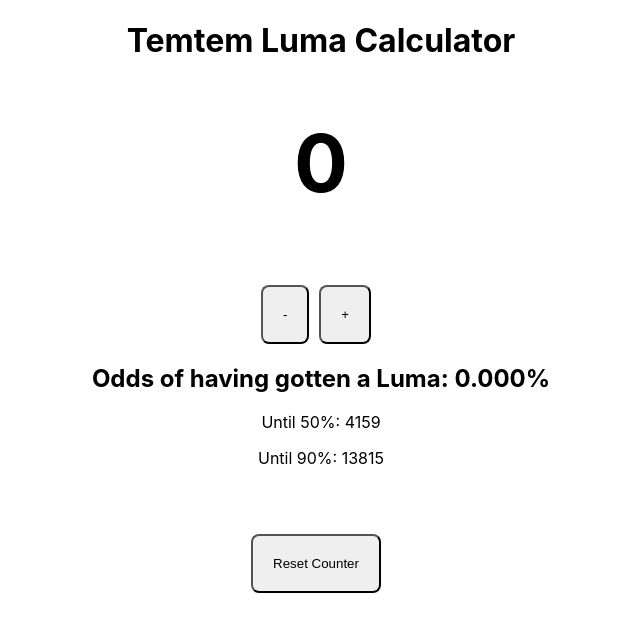
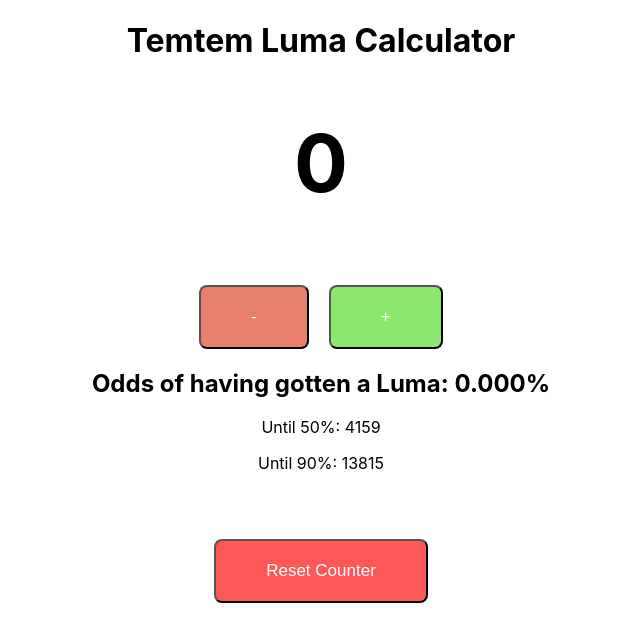
Before and after one commit to crispinonicky/luma-counter, a React (Create React App) app: page / in a window 1280 px wide. Shown: the top 642 px of the page, without its empty margins (319-959 px from the left). Built offline with nearby package versions, Linux system fonts and the light colour scheme.

Commit message:
basic styling

```diff
--- a/public/index.html
+++ b/public/index.html
@@ -7,7 +7,7 @@
     <meta name="theme-color" content="#000000" />
     <meta
       name="description"
-      content="Web site created using create-react-app"
+      content="Tool created to help calculate and track Luma odds"
     />
     <link rel="apple-touch-icon" href="%PUBLIC_URL%/logo192.png" />
     <!--
@@ -24,7 +24,7 @@
       work correctly both with client-side routing and a non-root public URL.
       Learn how to configure a non-root public URL by running `npm run build`.
     -->
-    <title>React App</title>
+    <title>Luma Calc</title>
   </head>
   <body>
     <noscript>You need to enable JavaScript to run this app.</noscript>
--- a/src/App.css
+++ b/src/App.css
@@ -38,15 +38,31 @@
 }
 
 button {
-  padding: 20px;
-  margin-right: 10px;
+  padding: 20px 50px;
   border-radius: 8px;
+  color: white;
+  font-size: 17px;
+}
+
+.add {
+  background-color: #8BE76D;
+}
+
+.subtract {
+  margin-right: 20px;
+  background-color: #E77F6D;
 }
 
 .reset {
   margin-top: 50px;
+  background-color: #FD5858;
 }
 
 .beeg {
   font-size: 5em;
 }
+
+.counter-buttons {
+  display: flex;
+  justify-content: center;
+}
--- a/src/components/Probability.jsx
+++ b/src/components/Probability.jsx
@@ -1,111 +1,127 @@
-import React, { Component } from 'react'
+import React, { Component } from "react";
 
 export default class Probability extends Component {
-
   state = {
     counter: 0,
     probability: "",
     lumaOdds: 0,
     until50: 4159,
     until90: 13815
+  };
+
+  reset = () => {
+    this.setState(
+      {
+        counter: 0
+      },
+      () => {
+        console.log("Successfully reset the counter");
+        console.log(this.state.counter);
       }
-
-  reset = () =>  {
-    this.setState({
-      counter: 0
-    }, ()=> {
-      console.log("Successfully reset the counter")
-      console.log(this.state.counter)
-    })
-  }
+    );
+  };
 
   addOne = () => {
-    this.setState({
+    this.setState(
+      {
         counter: this.state.counter + 1,
         until50: this.state.until50 - 1,
         until90: this.state.until90 - 1
-    }, ()=> {
-      this.setState({
-        lumaOdds: (1 - (5999/6000) ** this.state.counter) * 100
-      }, () => {
-        console.log("Odds of getting a luma are", this.state.lumaOdds)
-      })
-      console.log("Successfully added to the counter")
-      console.log(this.state.counter)
-    })
+      },
+      () => {
+        this.setState(
+          {
+            lumaOdds: (1 - (5999 / 6000) ** this.state.counter) * 100
+          },
+          () => {
+            console.log("Odds of getting a luma are", this.state.lumaOdds);
           }
-
+        );
+        console.log("Successfully added to the counter");
+        console.log(this.state.counter);
+      }
+    );
+  };
 
   subtractOne = () => {
     if (this.state.lumaOdds !== 0) {
-      this.setState({
+      this.setState(
+        {
           counter: this.state.counter - 1,
           until50: this.state.until50 + 1,
           until90: this.state.until90 + 1
-      }, ()=> {
-        this.setState({
-          lumaOdds: (1 - (5999/6000) ** this.state.counter) * 100
-        }, () => {
-          console.log("Odds of getting a luma are", this.state.lumaOdds)
-        })
-        console.log("Successfully subtracted from the counter")
-        console.log(this.state.counter)
-      })
+        },
+        () => {
+          this.setState(
+            {
+              lumaOdds: (1 - (5999 / 6000) ** this.state.counter) * 100
+            },
+            () => {
+              console.log("Odds of getting a luma are", this.state.lumaOdds);
             }
+          );
+          console.log("Successfully subtracted from the counter");
+          console.log(this.state.counter);
         }
-
+      );
+    }
+  };
 
   showCounter = () => {
-    return(
+    return (
       <div>
-        <h1 className = "beeg">{this.state.counter}</h1>
+        <h1 className="beeg">{this.state.counter}</h1>
       </div>
-    )
-  }
+    );
+  };
 
   showProbability = () => {
-    return(
+    return (
       <div>
-
         <h2>Odds of having gotten a Luma: {this.state.lumaOdds.toFixed(3)}%</h2>
-
-
       </div>
-    )
-  }
+    );
+  };
 
   reset = () => {
     this.setState({
       counter: 0,
       lumaOdds: 0
-    })
-  }
+    });
+  };
 
   showUntil = () => {
-    return(
+    return (
       <div>
         <p>Until 50%: {this.state.until50}</p>
         <p>Until 90%: {this.state.until90}</p>
       </div>
-    )
-  }
+    );
+  };
 
   render() {
     return (
       <div>
         {this.showCounter()}
 
-        <br/>
-        <button className = 'subtract' onClick = {this.subtractOne}>-</button>
-        <button className = 'add' onClick = {this.addOne}>+</button>
+        <br />
+        <div className = 'counter-buttons'>
+        <button className="subtract" onClick={this.subtractOne}>
+          -
+        </button>
+        <button className="add" onClick={this.addOne}>
+          +
+        </button>
+        </div>
 
         {this.showProbability()}
 
         {this.showUntil()}
 
-        <button className = 'reset' onClick = {this.reset}>Reset Counter</button>
-
+        <button className="reset" onClick={this.reset}>
+          Reset Counter
+        </button>
       </div>
-    )
+    );
   }
 }
```
Also changed, not shown: src/App.js (+5 -7 lines), 1 other file (tests, documents, lock files or other folders). Lines whose indentation alone changed are shown as unchanged.
